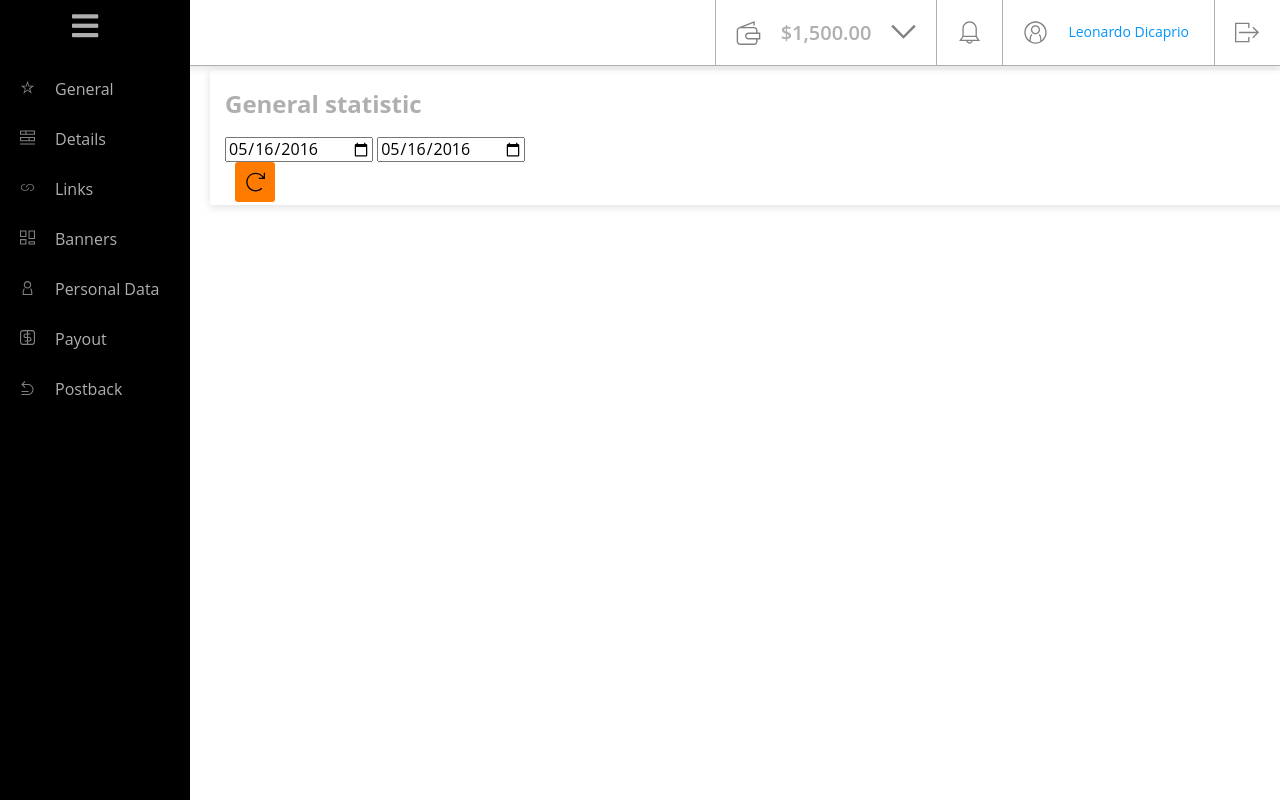
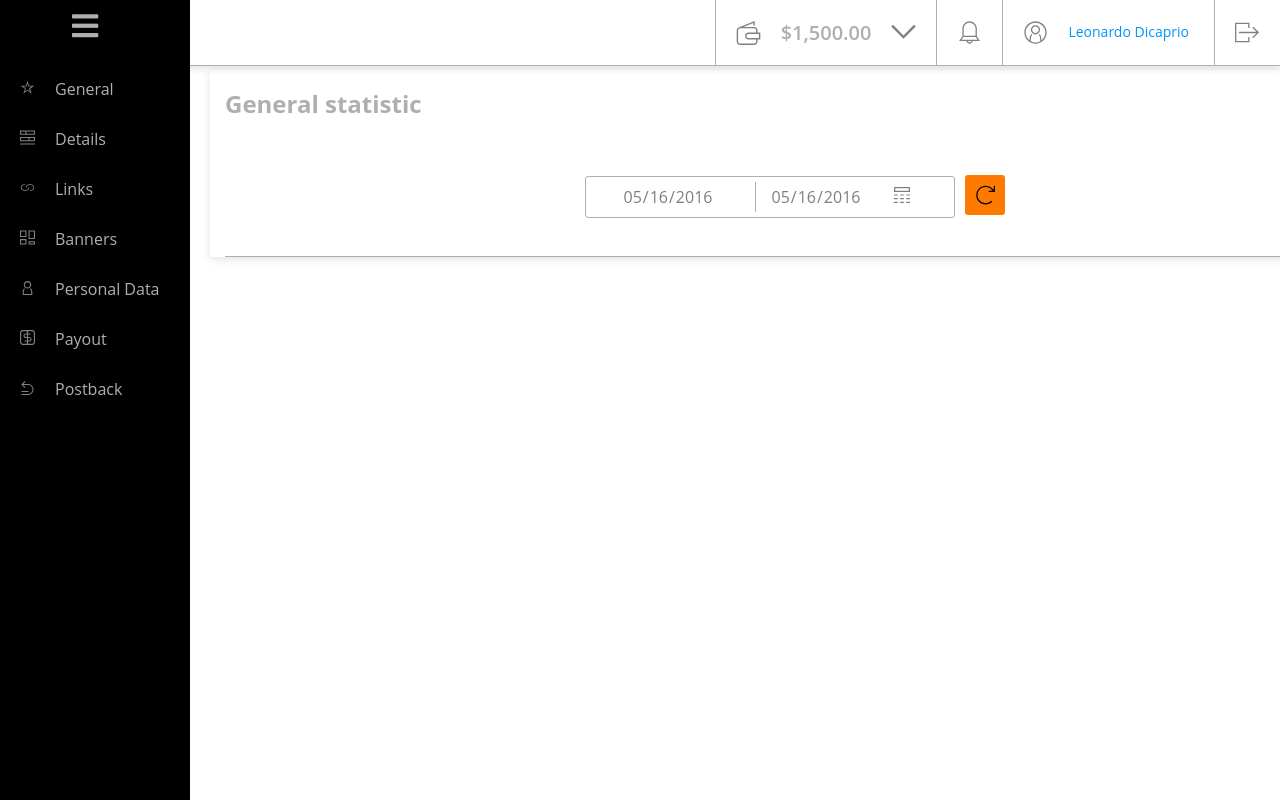
Before and after one commit to Biedrzyk/Solo, a website: page src/index.html in a window 1280 px wide. Shown: the top 800 px of the page. Drawn offline with nearby package versions, Linux system fonts and the light colour scheme; files that its build step writes are made by us from their sources.

Commit message:
Add new div bigdata in index.html

```diff
--- a/src/index.html
+++ b/src/index.html
@@ -94,6 +94,9 @@
           </form>
         </div>
       </div>
+      <div class="big-data">
+
+      </div>
     </div>
 </body>
 
--- a/src/sass/components/_form-field.scss
+++ b/src/sass/components/_form-field.scss
@@ -0,0 +1,60 @@
+.form-body {
+    width: 100%;
+    display: flex;
+    height: 120px;
+    border-bottom: 1.5px solid $background-color;
+    align-items: center;
+    justify-content: center;
+    flex-direction: row;
+
+    .form {
+      background-color: transparent;
+
+      display: flex;
+      align-items: center;
+      justify-content: center;
+
+      .form-frame {
+        border-radius: 3px;
+        border: 1.5px solid $background-color;
+        width: 370px;
+        display: flex;
+        align-items: center;
+        justify-content: center;
+
+        &::before {
+          position: absolute;
+          content: "";
+          border-left: 1.5px solid $background-color;
+          height: 30px;
+          margin: 0 30px 0 0;
+          z-index: 11;
+        }
+      }
+
+      .form-field {
+        background-color: transparent;
+        border-radius: 3px;
+        border: white;
+        margin: 0 2px;
+      }
+    }
+
+    input[type="date"] {
+      color: $paragraph-color;
+      opacity: 0.5;
+      display: inline-block;
+      height: 40px;
+
+      &:first-of-type::-webkit-calendar-picker-indicator {
+        background: none;
+      }
+
+      &:last-of-type::-webkit-calendar-picker-indicator {
+        background: url('/images/icons/calendar.svg') no-repeat;
+        background-size: 16px;
+        margin-right: 5px;
+      }
+    }
+
+  }
```
